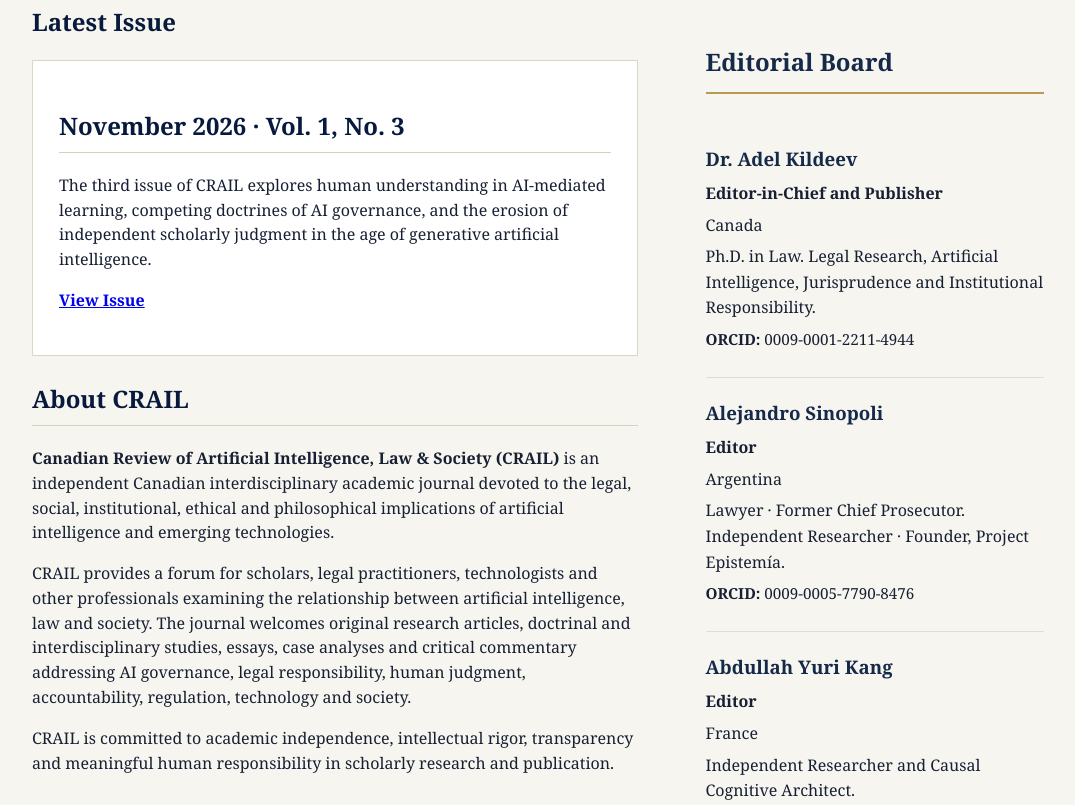
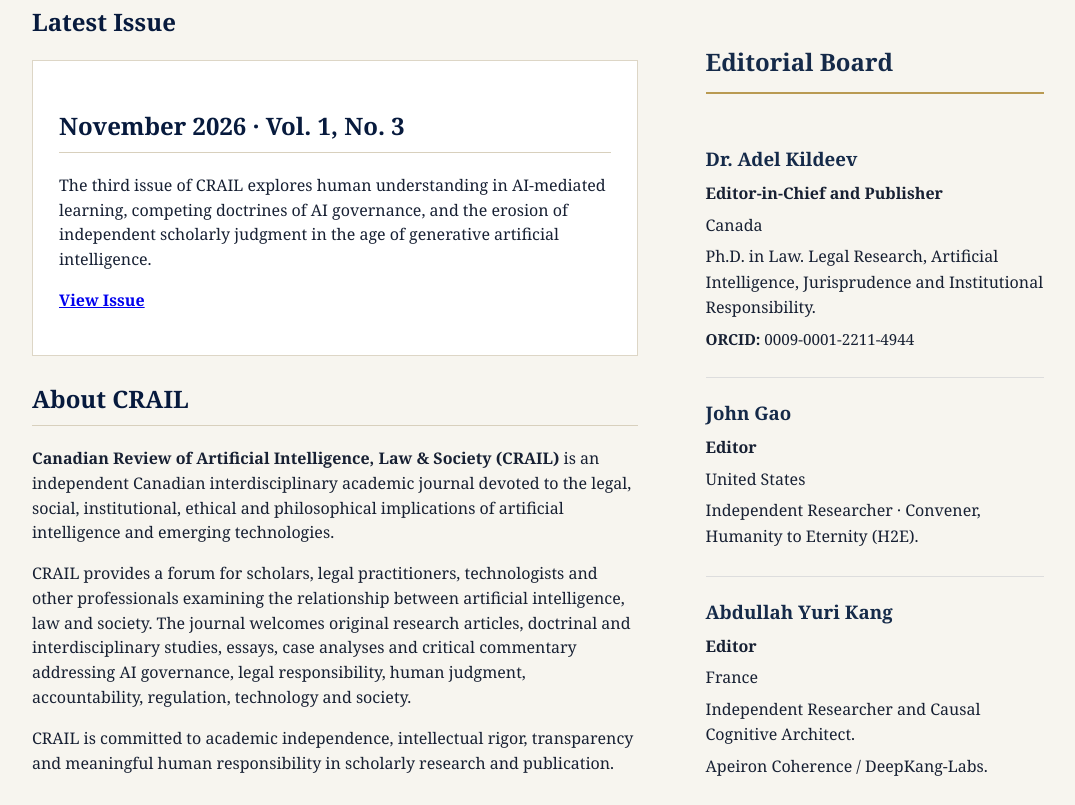
Before and after one commit to Crail-journal/crail.ca, a plain HTML site: page index.html in a window 1280 px wide. Shown: the part 467-1272 px from the top of the page, without its empty margins (92-1167 px from the left). Drawn offline with Linux system fonts and the light colour scheme.

Commit message:
Change editor name and details for Alejandro
Updated editor information for Alejandro Sinopoli.

```diff
--- a/index.html
+++ b/index.html
@@ -129,15 +129,12 @@ footer strong{color:var(--gold)}
   </div>
 
   <div class="editor">
-    <h3>Alejandro Sinopoli</h3>
+    <h3>John Gao</h3>
     <p class="role">Editor</p>
-    <p>Argentina</p>
+    <p>United States</p>
     <p>
-        Lawyer · Former Chief Prosecutor.<br>
-        Independent Researcher · Founder, Project Epistemía.
-    </p>
-    <p class="orcid">
-        <strong>ORCID:</strong> 0009-0005-7790-8476
+        Independent Researcher · Convener,<br>
+        Humanity to Eternity (H2E).
     </p>
 </div>
 
```
